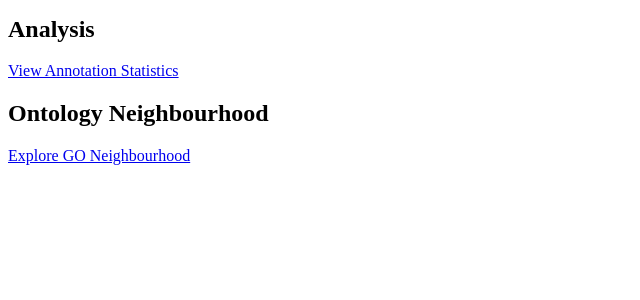
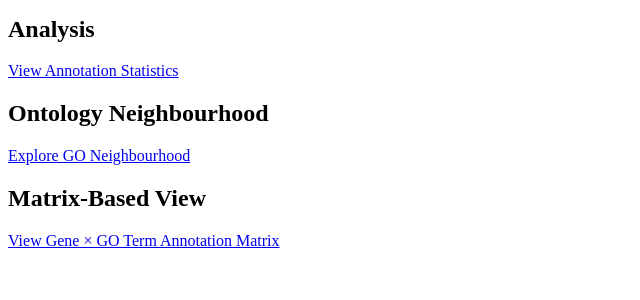
Before and after one commit to elicchi/gene_ont, a Flask app: page / in a window 1280 px wide. Shown: the part 240-540 px from the top of the page, without its empty margins (0-640 px from the left). Run offline with Flask 3, Linux system fonts and the light colour scheme; parts of the project's set-up code (start-up, migrations or seed data) failed here and were passed over.

Commit message:
Update index.html

```diff
--- a/src/templates/index.html
+++ b/src/templates/index.html
@@ -25,5 +25,8 @@
     <h2>Ontology Neighbourhood</h2>
     <a href="/neighbourhood">Explore GO Neighbourhood</a>
 
+    <h2>Matrix-Based View</h2>
+    <a href="/matrix">View Gene × GO Term Annotation Matrix</a>
+
 </body>
 </html>
```
